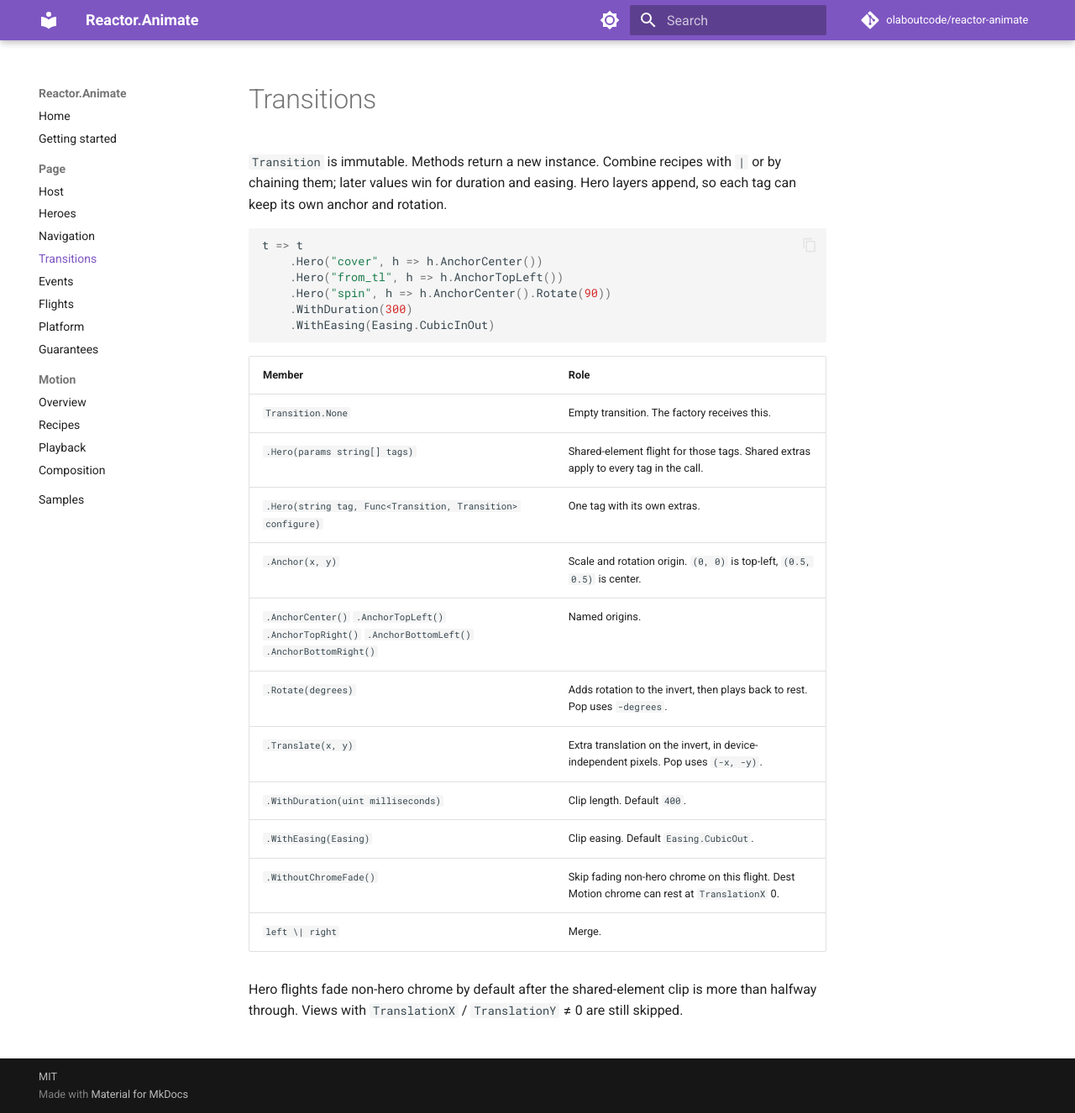
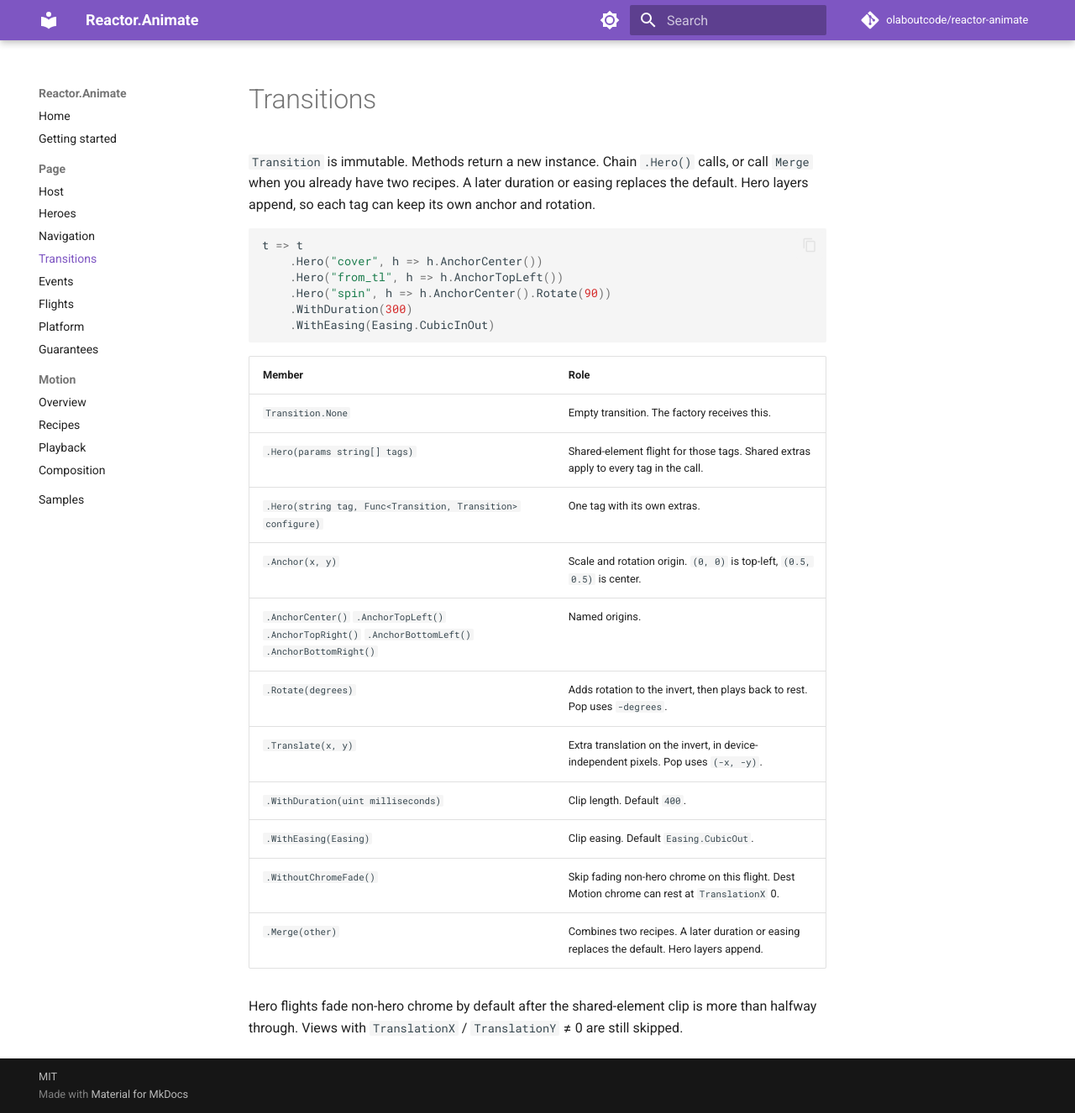
Before and after one commit to olaboutcode/reactor-animate, an MkDocs documentation site: the page built from docs/page/transitions.md, in a window 1280 px wide and 1326 px high. Shown: the whole window at 84% size. Built offline with MkDocs 1.6.1 and Material for MkDocs 9.7.7, drawn with Linux system fonts in a browser that asks for light colours; comment, search, counter and statistics services are not loaded.

Commit message:
Drop the Transition pipe and keep Merge.
Hero chaining already merges. Merge joins two recipes built apart.

````diff
--- a/docs/page/transitions.md
+++ b/docs/page/transitions.md
@@ -1,6 +1,6 @@
 # Transitions
 
-`Transition` is immutable. Methods return a new instance. Combine recipes with `|` or by chaining them; later values win for duration and easing. Hero layers append, so each tag can keep its own anchor and rotation.
+`Transition` is immutable. Methods return a new instance. Chain `.Hero()` calls, or call `Merge` when you already have two recipes. A later duration or easing replaces the default. Hero layers append, so each tag can keep its own anchor and rotation.
 
 ```csharp
 t => t
@@ -23,6 +23,6 @@ t => t
 | `.WithDuration(uint milliseconds)` | Clip length. Default `400`. |
 | `.WithEasing(Easing)` | Clip easing. Default `Easing.CubicOut`. |
 | `.WithoutChromeFade()` | Skip fading non-hero chrome on this flight. Dest Motion chrome can rest at `TranslationX` 0. |
-| `left \| right` | Merge. |
+| `.Merge(other)` | Combines two recipes. A later duration or easing replaces the default. Hero layers append. |
 
 Hero flights fade non-hero chrome by default after the shared-element clip is more than halfway through. Views with `TranslationX` / `TranslationY` ≠ 0 are still skipped.
````
Also changed, not shown: 1 other file.
